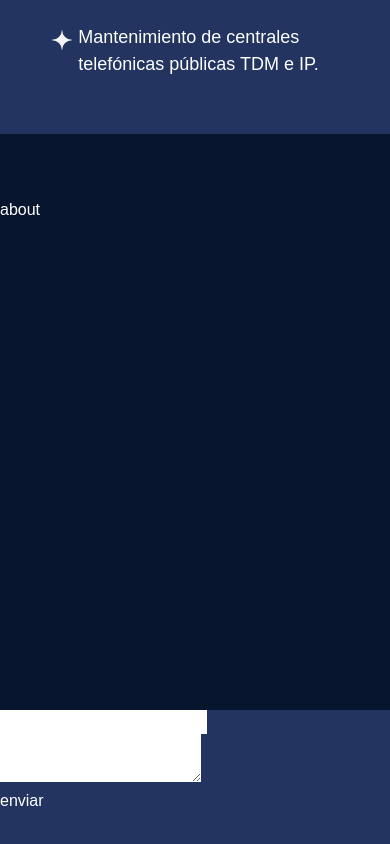
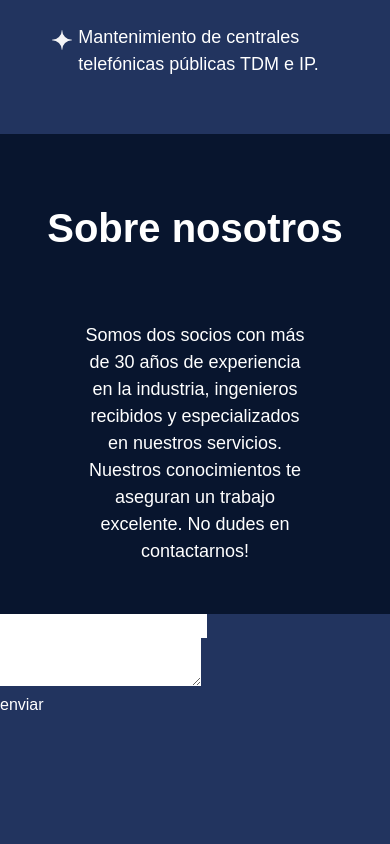
Before and after one commit to AlandelFresno/snow, a Next.js app: page / in a window 390 px wide. Shown: the part 794-1638 px from the top of the page. Built offline with nearby package versions, Linux system fonts and the light colour scheme; a web font is replaced by a local one.

Commit message:
About section

```diff
--- a/src/app/components/about/about.module.scss
+++ b/src/app/components/about/about.module.scss
@@ -3,4 +3,39 @@
   height: 36rem;
   padding-top: 4rem;
   background-color: var(--primary);
+  display: flex;
+  align-items: center;
+  flex-direction: column;
+  .title {
+    font-size: 40px;
+    align-self: flex-start;
+    margin-left: 7rem;
+    margin-bottom: 4rem;
+    font-weight: 900;
+  }
+  .body {
+    width: 43%;
+    font-size: 30px;
+    // font-weight: 700;
+  }
 }
+
+@media (max-width: 768px) {
+  .container {
+    height: 30rem;
+    .title {
+      align-self: auto;
+      margin-left: 0;
+    }
+    .body {
+      width: 60%;
+      font-size: 18px;
+      text-align: center;
+    }
+  }
+}
+@media (max-width: 320px) {
+  .container {
+    height: 32rem;
+  }
+}
--- a/src/app/components/about/about.tsx
+++ b/src/app/components/about/about.tsx
@@ -4,7 +4,13 @@ import styles from './about.module.scss';
 const about = () => {
   return (
     <div className={styles.container} id="about">
-      about
+      <h3 className={styles.title}>Sobre nosotros</h3>
+      <p className={styles.body}>
+        Somos dos socios con más de 30 años de experiencia en la industria,
+        ingenieros recibidos y especializados en nuestros servicios. Nuestros
+        conocimientos te aseguran un trabajo excelente. No dudes en
+        contactarnos!
+      </p>
     </div>
   );
 };
```
